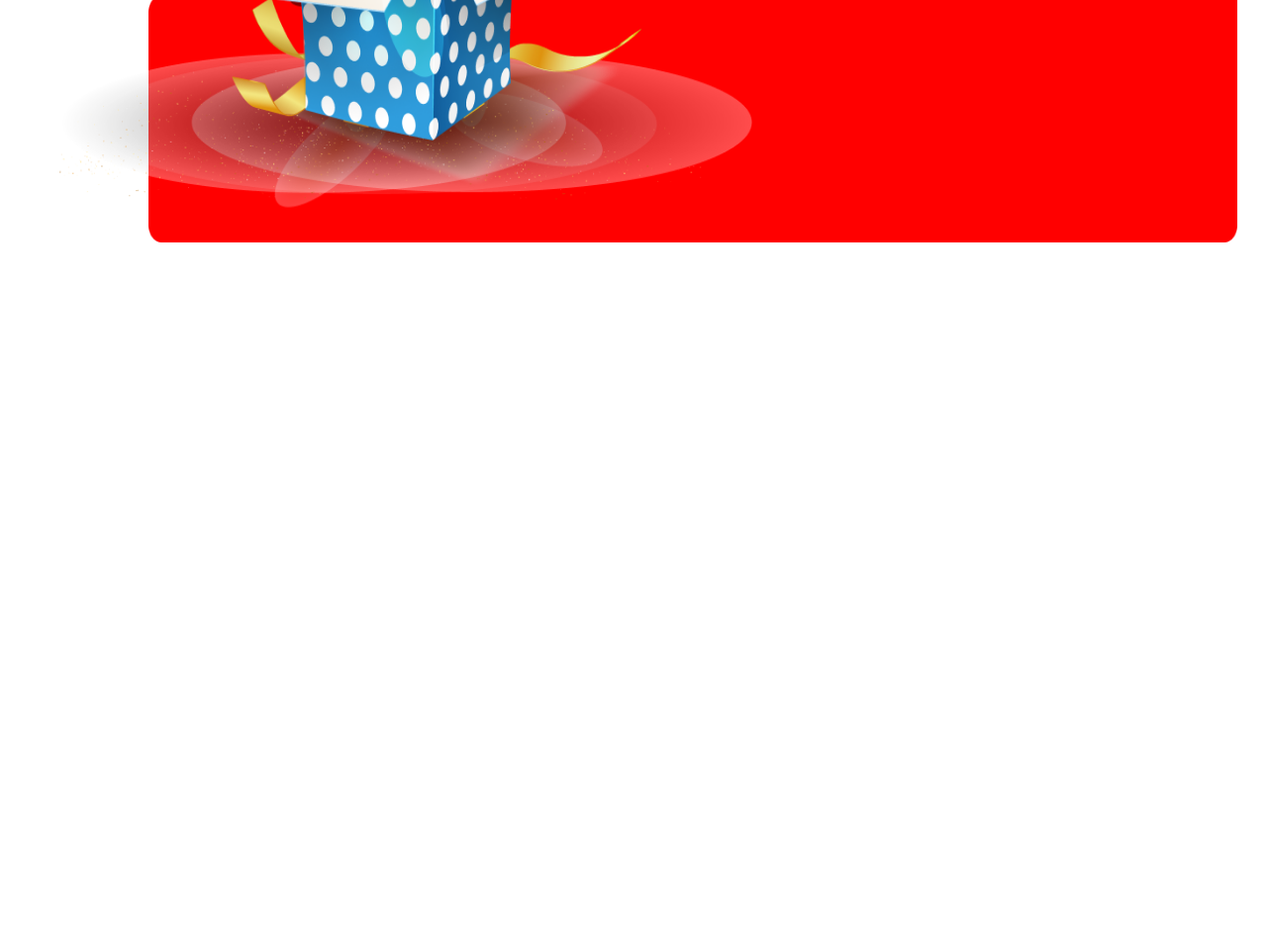
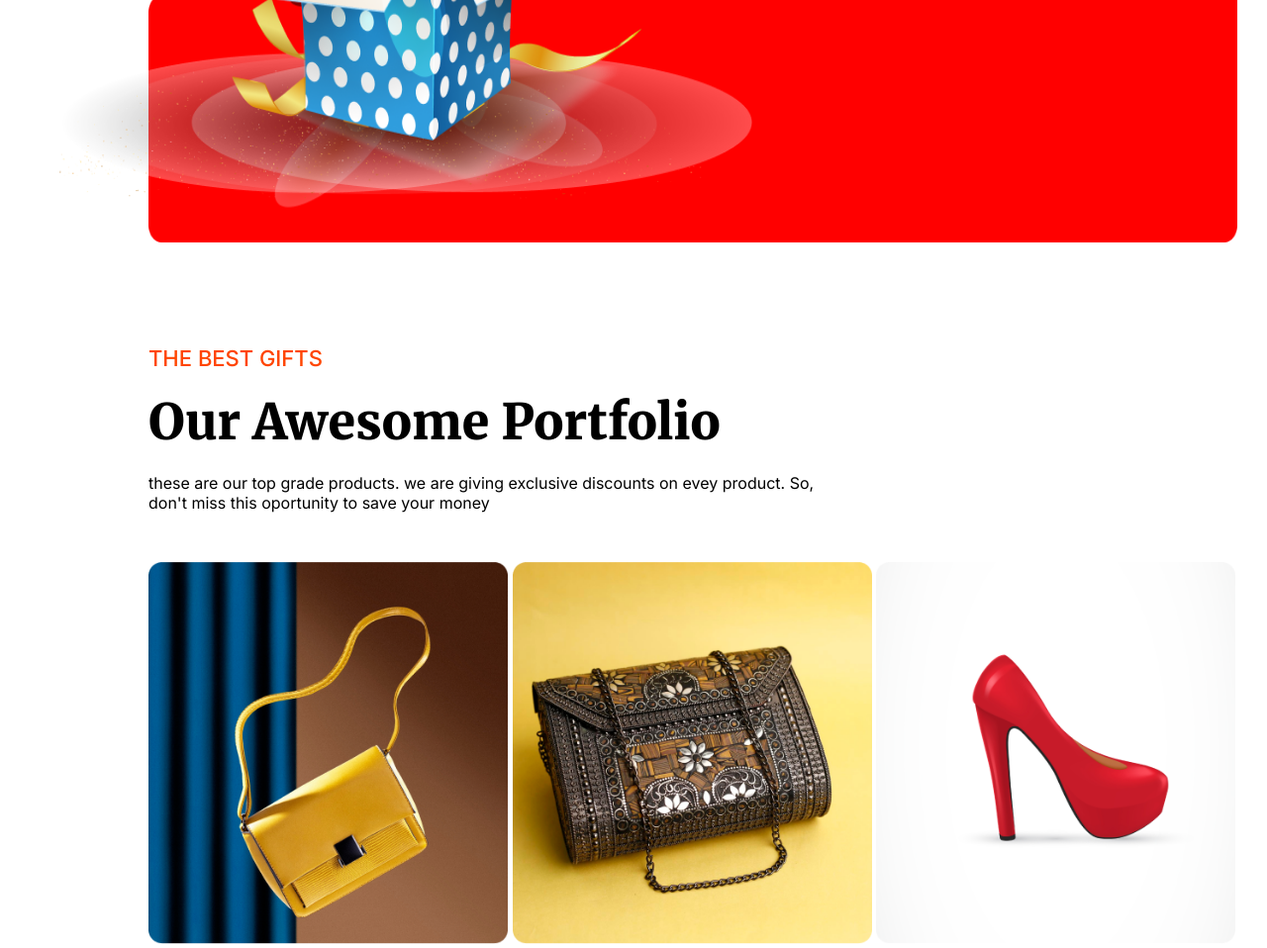
Before and after one commit to SMDAIYAN/assignment-one, a plain HTML site: page index.html in a window 1280 px wide. Shown: the part 4119-5077 px from the top of the page at 99% size. Before the commit the page ends 4368 px from the top, so only its background shows below. Drawn offline with Linux system fonts and the light colour scheme.

Commit message:
completed products section

```diff
--- a/index.html
+++ b/index.html
@@ -118,6 +118,23 @@
         </div>
       </section>
 
+      <!-- products section -->
+
+      <section class="products">
+        <p class="pdct-title">THE BEST GIFTS</p>
+        <h1 class="pdct-heading">Our Awesome Portfolio</h1>
+        <p class="pdct-des">these are our top grade products. we are giving exclusive discounts on evey product. So, don't miss this oportunity to save your money</p>
+
+        <img src="./images/Rectangle 3.png" class="pdct-img">
+        <img src="./images/Rectangle 4.png" class="pdct-img">
+        <img src="./images/Rectangle 5.png" class="pdct-img">
+        <img src="./images/Rectangle 6.png" class="pdct-img">
+        <img src="./images/Rectangle 7.png" class="pdct-img">
+        <img src="./images/Rectangle 8.png" class="pdct-img">
+
+      </section>
+
+
 
     </main>
   </body>
--- a/styles/style.css
+++ b/styles/style.css
@@ -284,3 +284,33 @@ main {
     bottom: 310px;
     right: 281px;
 }
+
+/* products section design */
+
+.products {
+    margin-top: 100px;
+}
+
+.pdct-title {
+    font-size: 22px;
+    font-weight: 500;
+    color: orangered;
+}
+
+.pdct-heading {
+    font-family: "Merriweather", serif;
+    font-size: 50px;
+    font-weight: 900;
+    margin: 20px 0;
+}
+
+.pdct-des {
+    font-size: 20;
+    font-weight: 400;
+    width: 700px;
+    margin-bottom: 50px;
+}
+
+.pdct-img {
+    width: 33%;
+}
```
